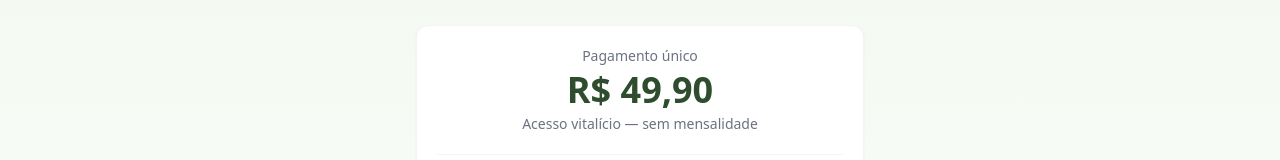
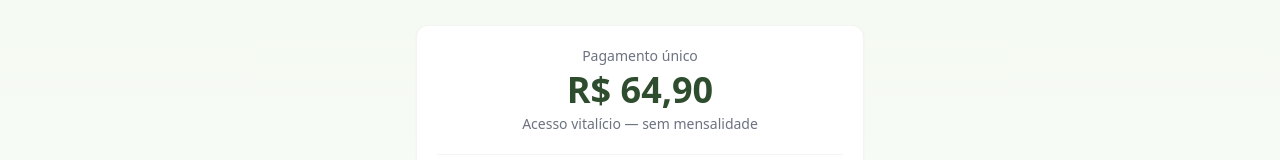
Before and after one commit to jardon2211-eng/Boi-no-cocho, a Next.js app: page /comprar in a window 1280 px wide. Shown: the part 229-389 px from the top of the page. Built offline with nearby package versions, Linux system fonts and the light colour scheme.

Commit message:
atualiza preco para 64,90

```diff
--- a/app/comprar/page.tsx
+++ b/app/comprar/page.tsx
@@ -15,7 +15,7 @@ export default function ComprarPage() {
         <div className="card space-y-5">
           <div className="text-center">
             <p className="text-sm text-gray-500">Pagamento único</p>
-            <p className="text-4xl font-bold text-brand-700 mt-1">R$ 49,90</p>
+            <p className="text-4xl font-bold text-brand-700 mt-1">R$ 64,90</p>
             <p className="text-sm text-gray-500 mt-1">Acesso vitalício — sem mensalidade</p>
           </div>
 
@@ -28,7 +28,7 @@ export default function ComprarPage() {
 
           {linkPagamento ? (
             <a href={linkPagamento} className="btn-primary w-full block text-center">
-              Pagar com PagBank (Pix, cartão ou boleto) — R$ 49,90
+              Pagar com PagBank (Pix, cartão ou boleto) — R$ 64,90
             </a>
           ) : (
             <p className="text-sm text-amber-700 bg-amber-50 border border-amber-100 rounded-lg p-3">
--- a/app/signup/page.tsx
+++ b/app/signup/page.tsx
@@ -10,11 +10,11 @@ export default function SignupPage() {
 
         <div className="card space-y-4">
           <p className="text-sm text-gray-600">
-            O Boi no Cocho é vendido por pagamento único de <strong>R$ 49,90</strong> — acesso vitalício,
+            O Boi no Cocho é vendido por pagamento único de <strong>R$ 64,90</strong> — acesso vitalício,
             sem mensalidade. Depois de pagar, você recebe por e-mail o link pra criar sua senha e entrar.
           </p>
           <Link href="/comprar" className="btn-primary w-full block text-center">
-            Comprar agora — R$ 49,90
+            Comprar agora — R$ 64,90
           </Link>
         </div>
 
```
Also changed, not shown: 1 other file (tests, documents, lock files or other folders).
